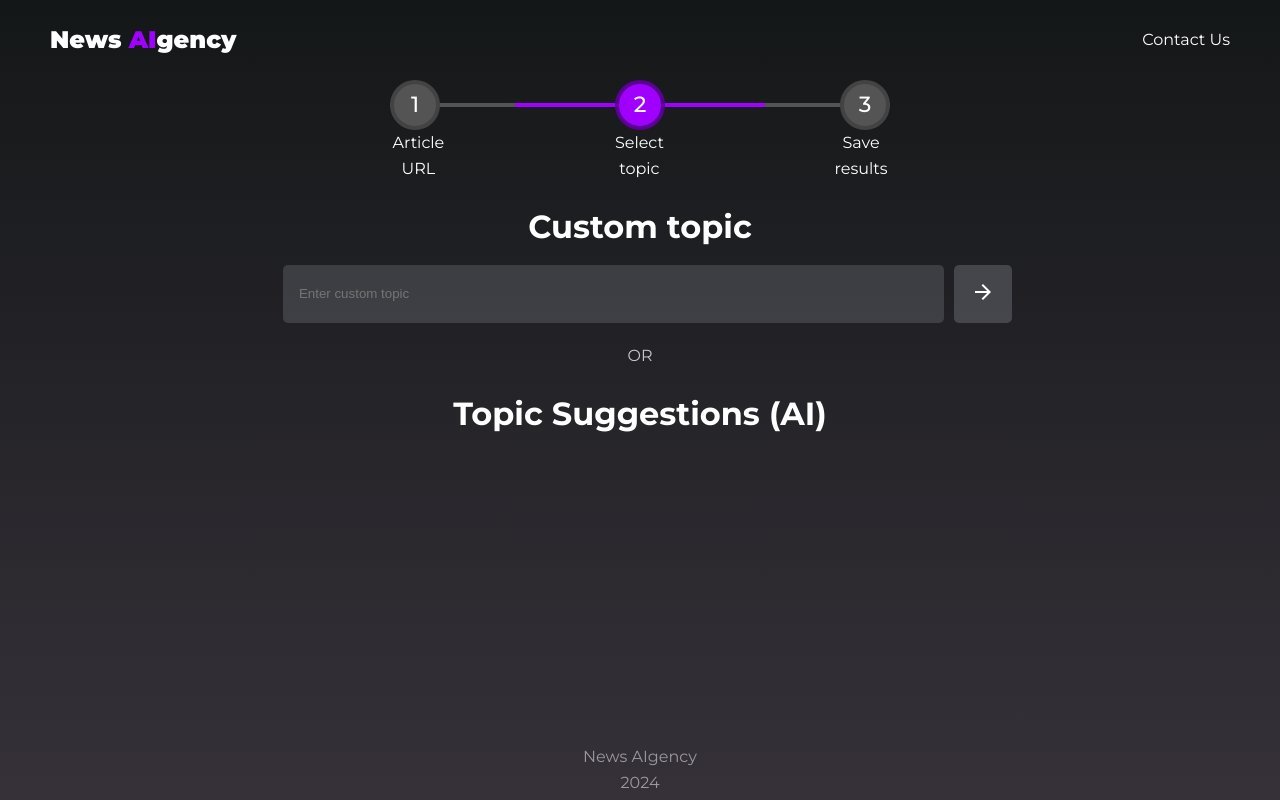
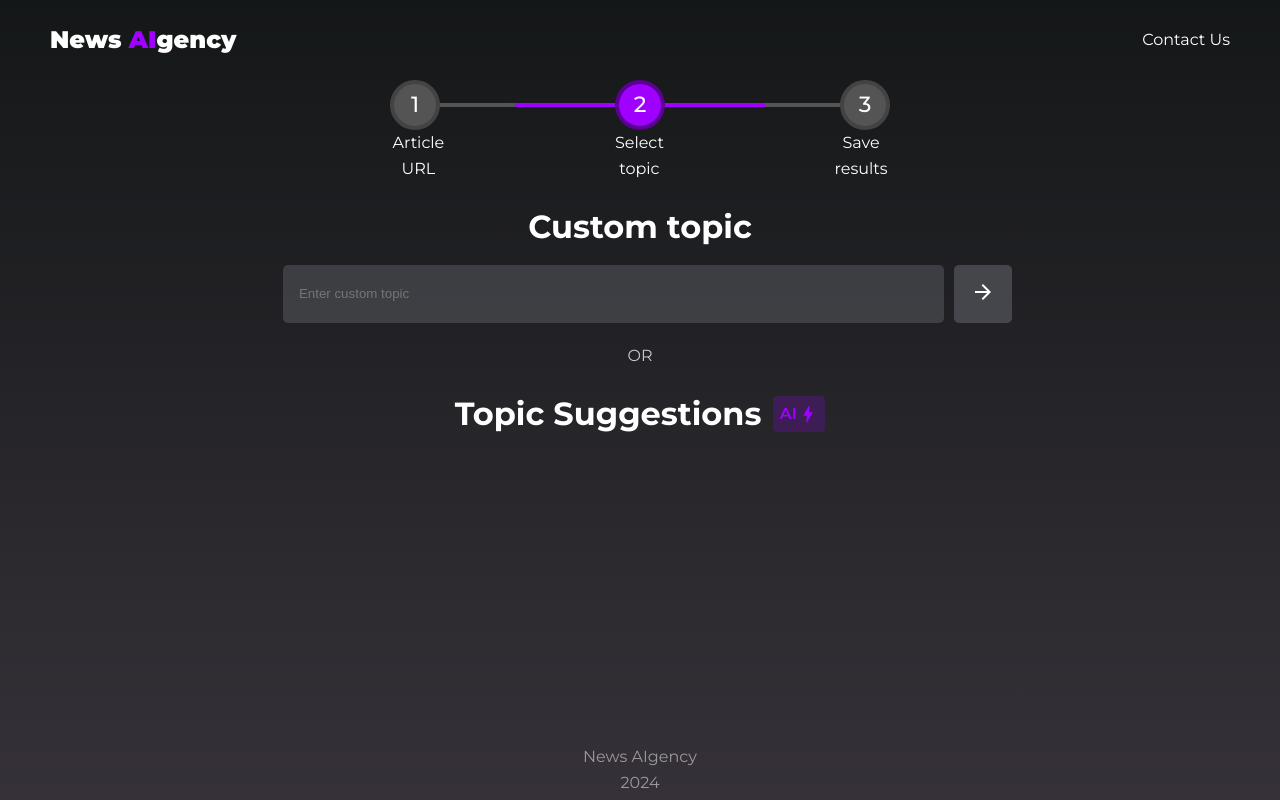
Before and after one commit to News-AIgency/App, a Vue app in the folder frontend/: page /topics in a window 1280 px wide. Built offline with nearby package versions, Linux system fonts and the light colour scheme.

Commit message:
Update TopicView.vue

```diff
--- a/frontend/src/views/TopicView.vue
+++ b/frontend/src/views/TopicView.vue
@@ -10,7 +10,13 @@
         </button>
       </div>
       <div class="or-divider">OR</div>
-      <h2 class="title">Topic Suggestions (AI)</h2>
+
+      <div class="ai-gen-content">
+        <h2 class="title">Topic Suggestions</h2>
+        <span class="ai-box">AI<span class="material-icons ai-spark">
+            bolt
+          </span></span>
+      </div>
 
       <form class="topics">
         <button v-for="(topic, index) in topics" :key="index" @click.prevent="selectTopic(topic)" class="topic-button">
@@ -116,6 +122,29 @@ export default {
   .topics .forward-arrow {
     display: none;
   }
+}
+
+.ai-gen-content {
+  display: flex;
+  flex-direction: row;
+  gap: 12px;
+}
+
+.ai-box {
+  display: flex;
+  align-items: center;
+  justify-content: center;
+  padding: 0.3em 0.4em;
+  font-size: 16px;
+  font-weight: 600;
+  border-radius: 10%;
+  background-color: #9d00ff34;
+  color: #9f00ff;
+  margin: 0.5em 0;
+}
+
+.ai-spark {
+  font-size: 22px;
 }
 
 .topic-selection {
```
